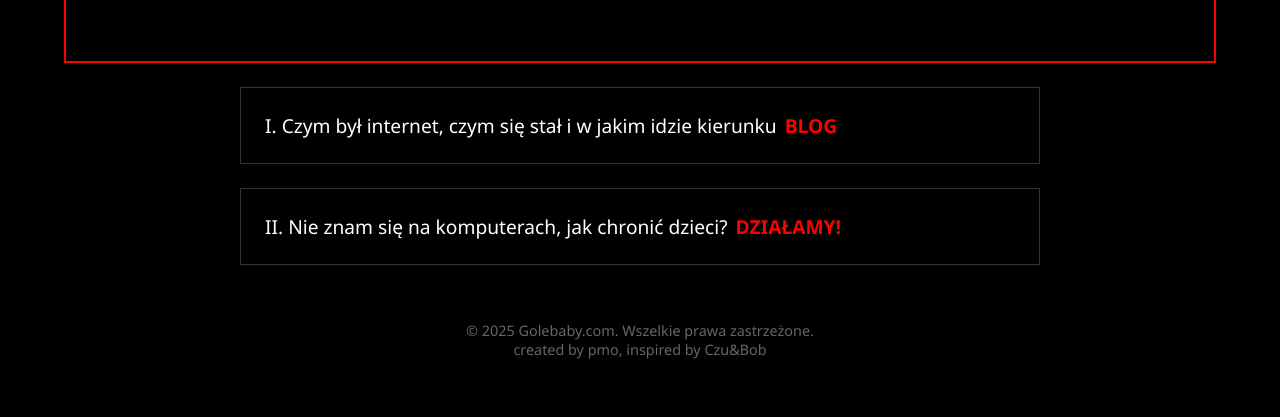
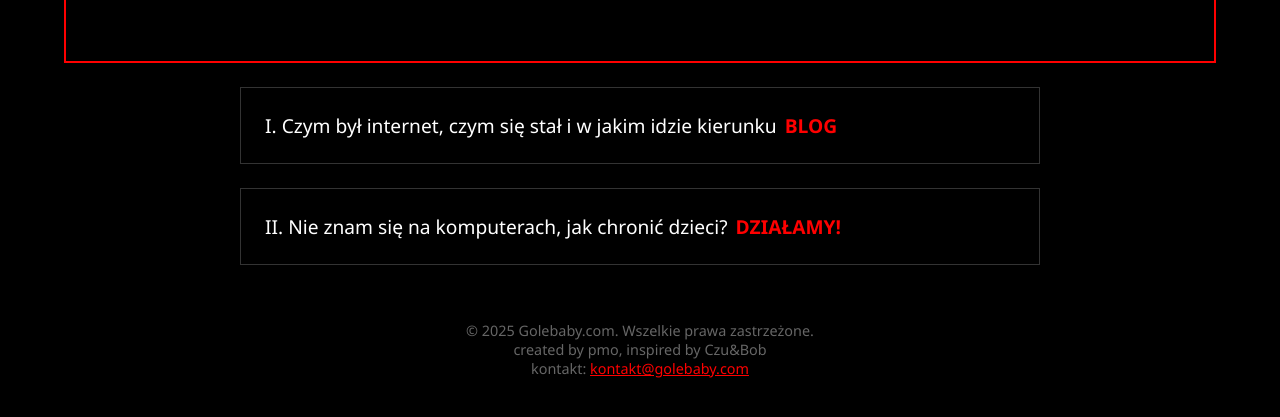
Before and after one commit to pmo-git/golebaby.com, a plain HTML site: page index.html in a window 1280 px wide. Shown: the part 277-694 px from the top of the page. Drawn offline with Linux system fonts and the light colour scheme.

Commit message:
Update index.html
@ added

```diff
--- a/index.html
+++ b/index.html
@@ -138,7 +138,8 @@
 
   <footer>
     © 2025 Golebaby.com. Wszelkie prawa zastrzeżone.<br />
-    created by pmo, inspired by Czu&amp;Bob
+    created by pmo, inspired by Czu&amp;Bob<br />
+    kontakt: <a href="mailto:kontakt@golebaby.com" style="color: red;">kontakt@golebaby.com</a>
   </footer>
 </body>
 </html>
```
